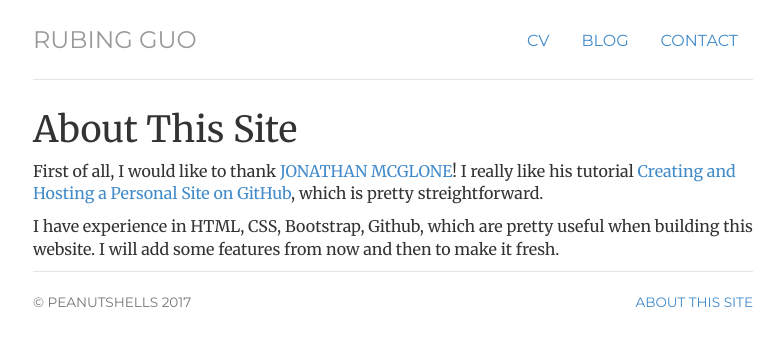
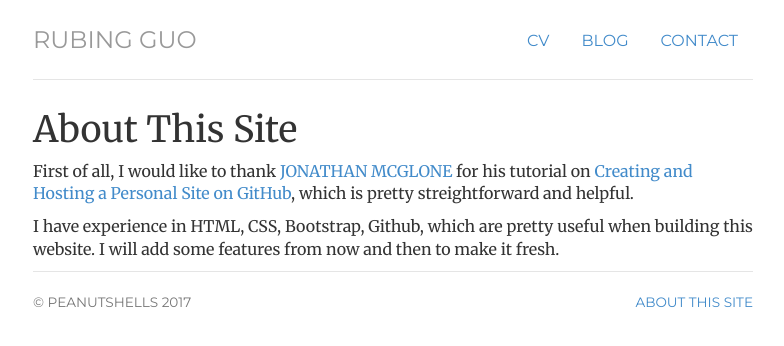
Before and after one commit to flower-joke/peanutshells.github.io, a Jekyll site: the page built from about/index.html, in a window 1280 px wide. Shown: the top 346 px of the page, without its empty margins (247-1031 px from the left). Built offline with Jekyll 4.4.1, drawn with Linux system fonts in a browser that asks for light colours.

Commit message:
Update index.html

```diff
--- a/about/index.html
+++ b/about/index.html
@@ -4,7 +4,7 @@ title: About This Site
 about: active
 ---
 <h1>{{ page.title }}</h1>
-<p>First of all, I would like to thank <a href = "http://jmcglone.com">JONATHAN MCGLONE</a>! I really like his tutorial <a href = "http://jmcglone.com/guides/github-pages/">Creating and Hosting a Personal Site on GitHub</a>, which is pretty streightforward.
+<p>First of all, I would like to thank <a href = "http://jmcglone.com">JONATHAN MCGLONE</a> for his tutorial on <a href = "http://jmcglone.com/guides/github-pages/">Creating and Hosting a Personal Site on GitHub</a>, which is pretty streightforward and helpful.
 </p>
 <p>
 I have experience in HTML, CSS, Bootstrap, Github, which are pretty useful when building this website. I will add some features from now and then to make it fresh.
```
